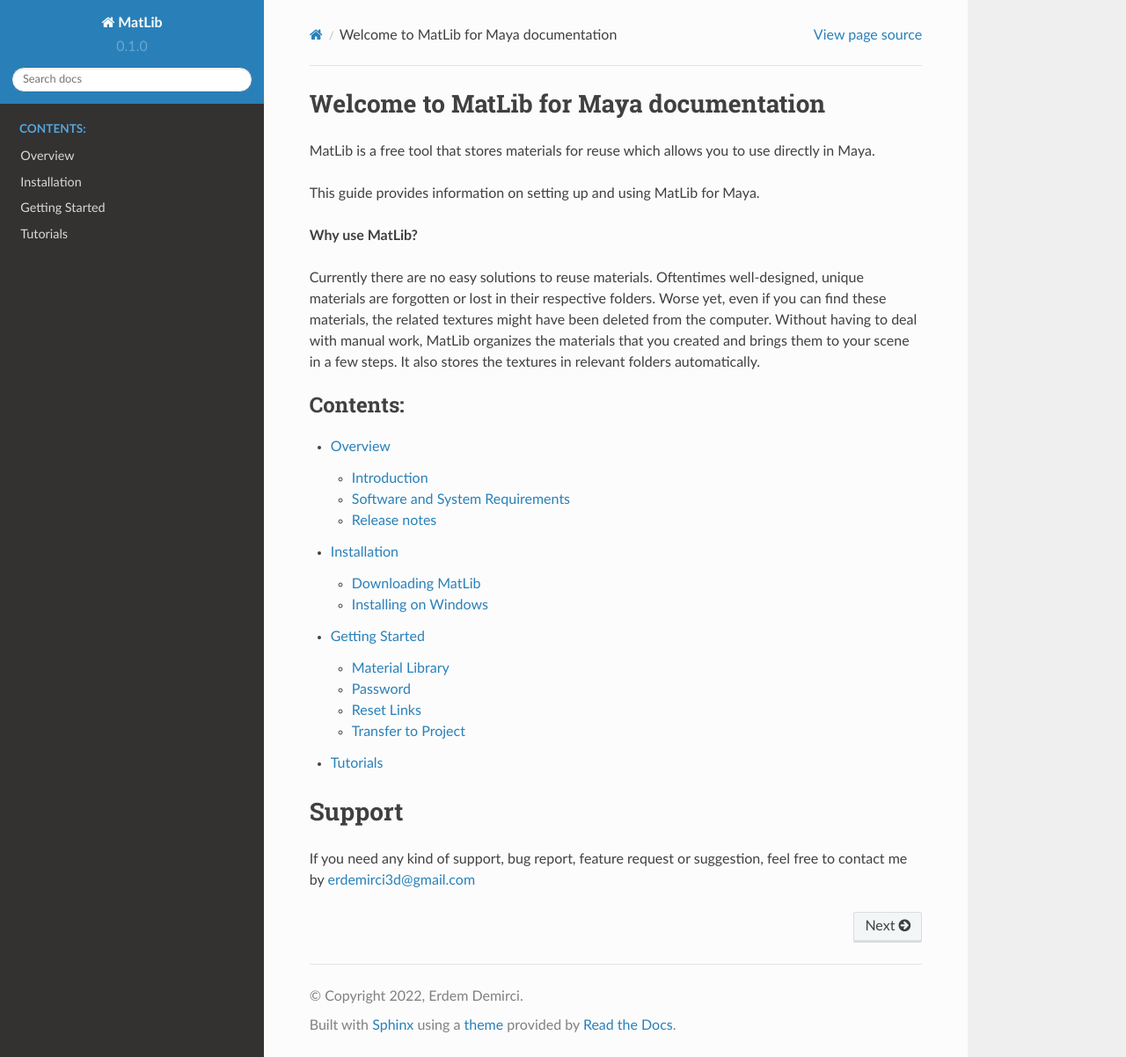
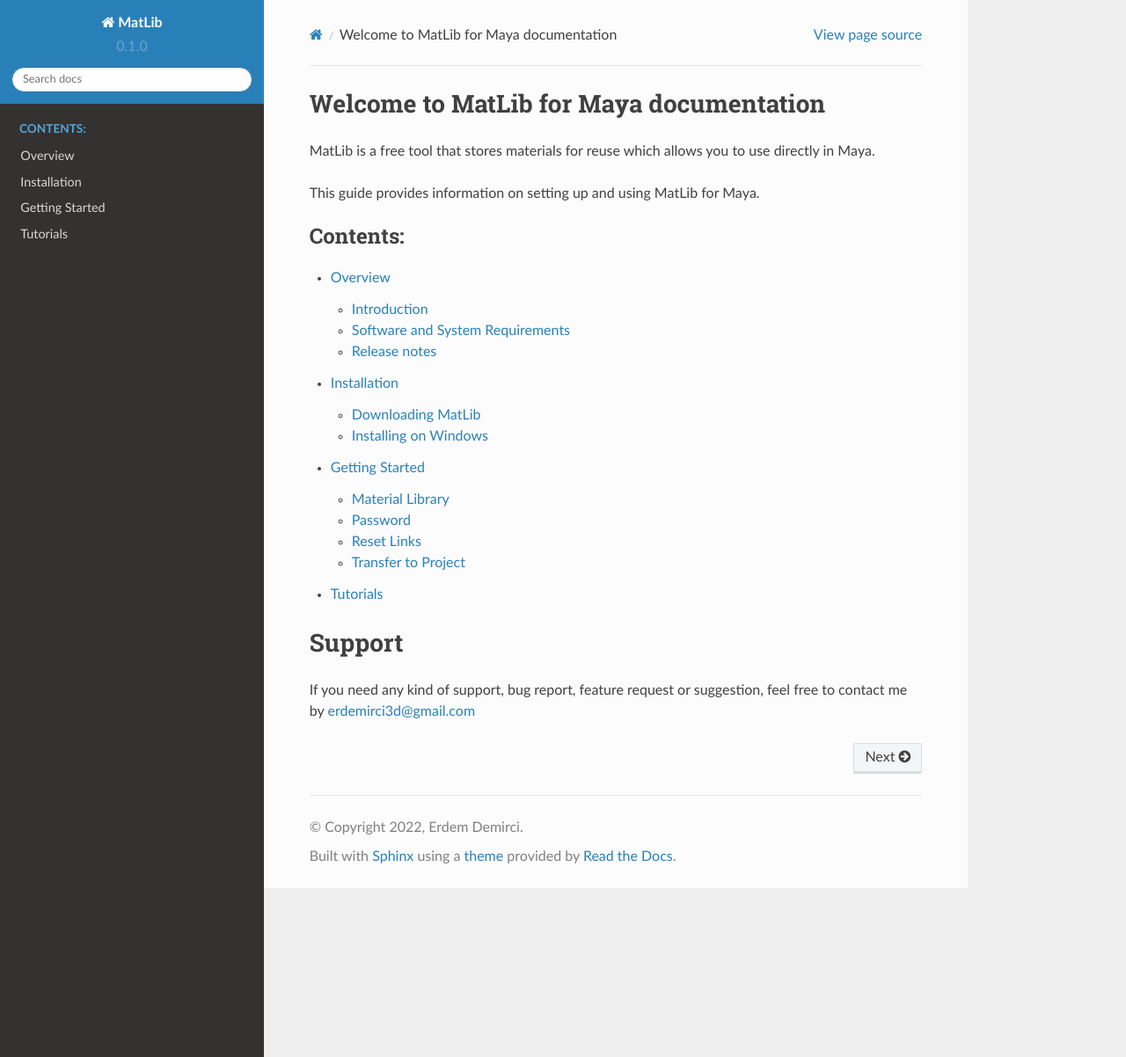
Before and after one commit to erdemirci/MatLib, a Sphinx documentation site: the page built from docs/source/index.rst, in a window 1280 px wide and 1202 px high. Shown: the whole window at 88% size. Built offline with Sphinx 7.4.7 and the Read the Docs theme 2.0.0, drawn with Linux system fonts in a browser that asks for light colours.

Commit message:
Update index.rst

```diff
--- a/docs/source/index.rst
+++ b/docs/source/index.rst
@@ -3,14 +3,6 @@
 MatLib is a free tool that stores materials for reuse which allows you to use directly in Maya.
 
 This guide provides information on setting up and using MatLib for Maya.
-
-
-**Why use MatLib?**
-
-Currently there are no easy solutions to reuse materials.
-Oftentimes well-designed, unique materials are forgotten or lost in their respective folders. Worse yet, even if you can find these materials, the related textures might have been deleted from the computer.
-Without having to deal with manual work, MatLib organizes the materials that you created and brings them to your scene in a few steps. It also stores the textures in relevant folders automatically.
-
 
 .. toctree::
    :maxdepth: 2
```
